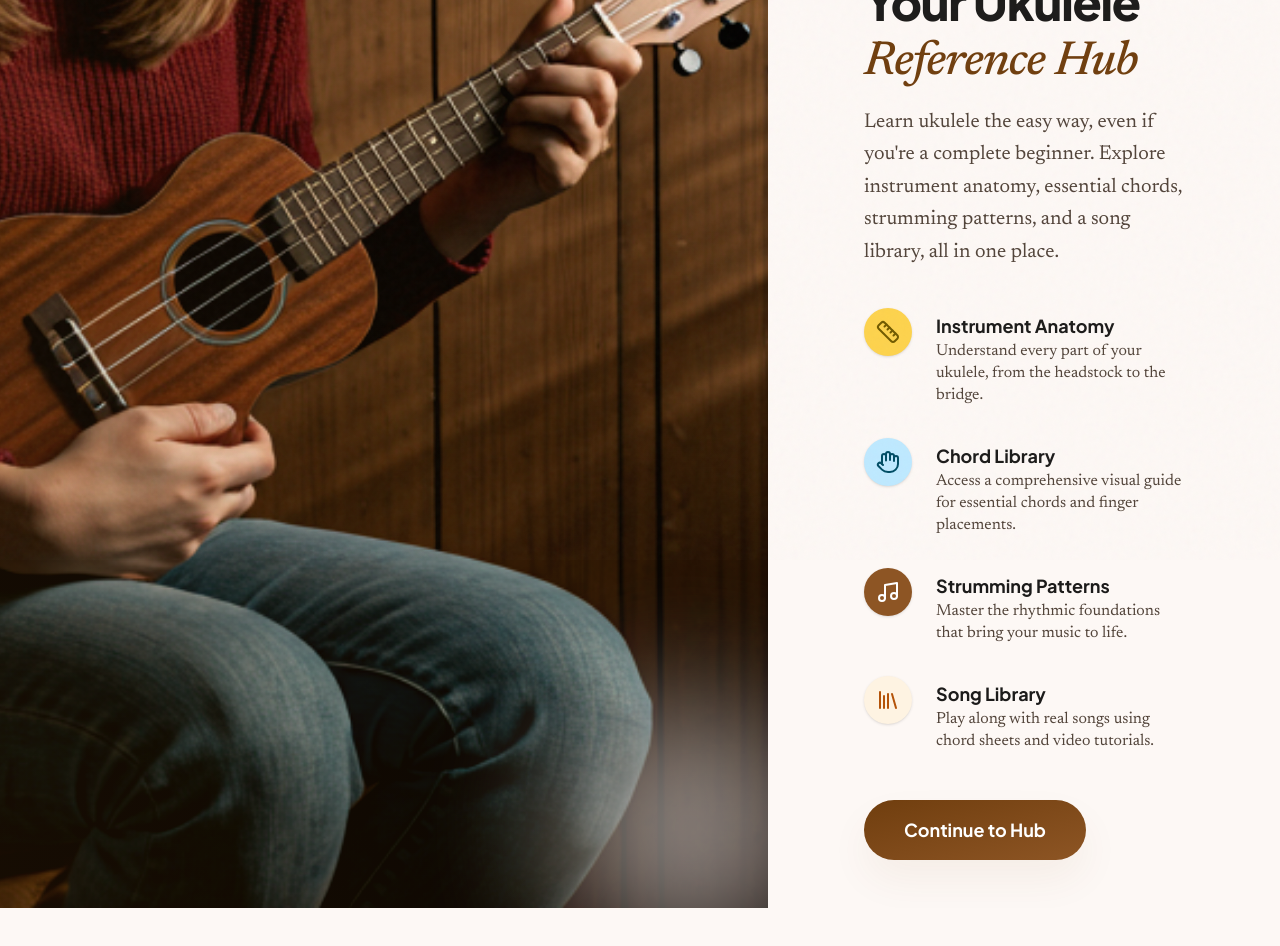
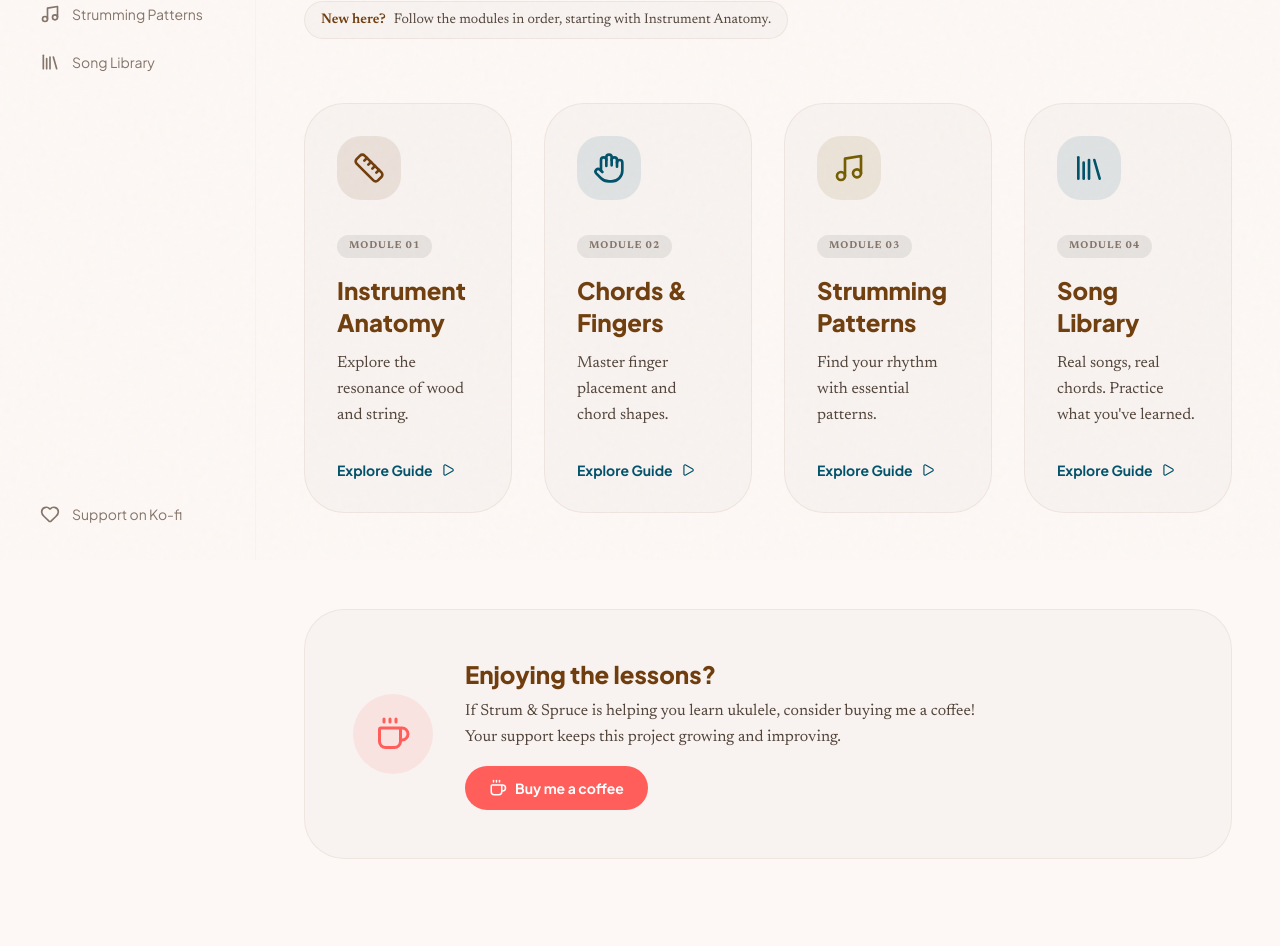
Before and after one commit to DotNetTitan/strum-and-spruce, a React (Vite) app: page / in a window 1280 px wide. Shown: the part 240-1186 px from the top of the page. Before the commit the page ends 1148 px from the top, so only its background shows below. Built offline with nearby package versions, Linux system fonts and the light colour scheme.

Commit message:
Replace splash page with direct dashboard, improve Ko-fi visibility

```diff
--- a/src/App.tsx
+++ b/src/App.tsx
@@ -2,7 +2,6 @@ import React from 'react';
 import { BrowserRouter as Router, Routes, Route, useLocation, StaticRouter } from 'react-router-dom';
 import { motion, AnimatePresence } from 'motion/react';
 import { Analytics } from '@vercel/analytics/react';
-import { cn } from './lib/utils';
 import {
   GrainOverlay,
   TopBar,
@@ -10,7 +9,6 @@ import {
   BottomNav
 } from './components/ui';
 import {
-  Onboarding,
   Dashboard,
   Anatomy,
   ChordsAndFingers,
@@ -45,7 +43,6 @@ function ScrollToTop() {
 
 function AppContent({ serverLocation }: { serverLocation?: string }) {
   const location = useLocation();
-  const isOnboarding = location.pathname === '/';
   const { warmUp } = useUkuleleAudio();
 
   React.useEffect(() => {
@@ -56,22 +53,12 @@ function AppContent({ serverLocation }: { serverLocation?: string }) {
 
   return (
     <div className="relative min-h-screen flex flex-col">
-      {!isOnboarding && <TopBar showBack={location.pathname.includes('/lessons/')} />}
+      <TopBar showBack={location.pathname.includes('/lessons/')} />
 
-      <div
-        className={cn(
-          isOnboarding ? "flex-1" : "flex flex-1 min-h-0 min-w-0 pt-[calc(4rem+env(safe-area-inset-top,0px))]"
-        )}
-      >
-        {!isOnboarding && <Sidebar />}
+      <div className="flex flex-1 min-h-0 min-w-0 pt-[calc(4rem+env(safe-area-inset-top,0px))]">
+        <Sidebar />
 
-        <main
-          className={cn(
-            "relative flex-1 min-w-0",
-            !isOnboarding &&
-              "overflow-x-hidden pb-[max(6.5rem,calc(5rem+env(safe-area-inset-bottom,0px)))] md:pb-0"
-          )}
-        >
+        <main className="relative flex-1 min-w-0 overflow-x-hidden pb-[max(6.5rem,calc(5rem+env(safe-area-inset-bottom,0px)))] md:pb-0">
           <ScrollToTop />
           <AnimatePresence mode="wait">
             <motion.div
@@ -83,7 +70,7 @@ function AppContent({ serverLocation }: { serverLocation?: string }) {
               className="h-full w-full"
             >
               <Routes location={location}>
-                <Route path="/" element={<Onboarding />} />
+                <Route path="/" element={<Dashboard />} />
                 <Route path="/reference-hub" element={<Dashboard />} />
                 <Route path="/lessons" element={<Dashboard />} />
                 <Route path="/lessons/anatomy" element={<Anatomy />} />
@@ -98,7 +85,7 @@ function AppContent({ serverLocation }: { serverLocation?: string }) {
         </main>
       </div>
 
-      {!isOnboarding && <BottomNav />}
+      <BottomNav />
       <GrainOverlay />
     </div>
   );
--- a/src/components/ui/Sidebar.tsx
+++ b/src/components/ui/Sidebar.tsx
@@ -1,5 +1,5 @@
 import { Link, useLocation } from 'react-router-dom';
-import { LayoutDashboard, Ruler, Hand, Music, Library } from 'lucide-react';
+import { LayoutDashboard, Ruler, Hand, Music, Library, Heart } from 'lucide-react';
 import { cn } from '../../lib/utils';
 
 const NAV_ITEMS = [
@@ -15,8 +15,8 @@ export const Sidebar = () => {
 
   return (
     <aside className="hidden md:flex flex-col h-[calc(100vh-4rem-env(safe-area-inset-top,0px))] sticky top-[calc(4rem+env(safe-area-inset-top,0px))] w-64 shrink-0 bg-background border-r border-outline-variant/10 overflow-y-auto no-scrollbar">
-      <div className="p-6">
-        <nav className="space-y-1">
+      <div className="p-6 flex flex-col h-full">
+        <nav className="space-y-1 flex-1">
           {NAV_ITEMS.map((item) => {
             const isActive = location.pathname === item.path;
             return (
@@ -36,6 +36,15 @@ export const Sidebar = () => {
             );
           })}
         </nav>
+        <a
+          href="https://ko-fi.com/strumandspruce"
+          target="_blank"
+          rel="noopener noreferrer"
+          className="flex items-center gap-3 px-4 py-3 rounded-r-full text-outline hover:bg-surface-container-low transition-all duration-300 group"
+        >
+          <Heart size={20} className="text-outline group-hover:text-[#FF5E5B] transition-colors" />
+          <span className="font-headline text-sm group-hover:text-[#FF5E5B] transition-colors">Support on Ko-fi</span>
+        </a>
       </div>
     </aside>
   );
--- a/src/components/ui/TopBar.tsx
+++ b/src/components/ui/TopBar.tsx
@@ -53,7 +53,7 @@ export const TopBar = ({ showBack = false }: TopBarProps) => {
             aria-label="Support on Ko-fi"
           >
             <Heart size={16} className="fill-current" />
-            <span className="hidden sm:inline">Support</span>
+            <span className="inline">Support</span>
           </a>
         </div>
       </div>
--- a/src/pages/Dashboard.tsx
+++ b/src/pages/Dashboard.tsx
@@ -1,6 +1,6 @@
 import { Helmet } from 'react-helmet-async';
-import { Link } from 'react-router-dom';
-import { Ruler, Hand, Music, Library, Play } from 'lucide-react';
+import { Link, useLocation } from 'react-router-dom';
+import { Ruler, Hand, Music, Library, Play, Coffee } from 'lucide-react';
 import { cn } from '../lib/utils';
 
 const GUIDES = [
@@ -43,12 +43,25 @@ const GUIDES = [
 ];
 
 export const Dashboard = () => {
+  const location = useLocation();
+  const isRoot = location.pathname === '/';
+
   return (
     <>
       <Helmet>
-        <title>Reference Hub | Strum & Spruce</title>
-        <meta name="description" content="Your ukulele quick reference guide. Access lessons on instrument anatomy, chords, strumming patterns, and songs." />
-        <link rel="canonical" href="https://strumandspruce.com/reference-hub" />
+        {isRoot ? (
+          <>
+            <title>Strum & Spruce | Learn Ukulele Online</title>
+            <meta name="description" content="Learn ukulele the easy way, even if you're a complete beginner. Explore instrument anatomy, essential chords, strumming patterns, and a song library, all in one place." />
+            <link rel="canonical" href="https://strumandspruce.com" />
+          </>
+        ) : (
+          <>
+            <title>Reference Hub | Strum & Spruce</title>
+            <meta name="description" content="Your ukulele quick reference guide. Access lessons on instrument anatomy, chords, strumming patterns, and songs." />
+            <link rel="canonical" href="https://strumandspruce.com/reference-hub" />
+          </>
+        )}
       </Helmet>
       <div className="flex-1 px-4 sm:px-6 md:px-12 py-8 sm:py-12 max-w-7xl mx-auto w-full min-w-0 pb-4 md:pb-0">
       <header className="mb-10 sm:mb-16">
@@ -80,6 +93,29 @@ export const Dashboard = () => {
           </Link>
         ))}
       </div>
+
+      <section className="bg-surface-container-low rounded-[40px] border border-outline-variant/30 p-8 sm:p-12 mb-24">
+        <div className="flex flex-col sm:flex-row items-center gap-8">
+          <div className="w-20 h-20 rounded-full bg-[#FF5E5B]/10 flex items-center justify-center shrink-0">
+            <Coffee size={36} className="text-[#FF5E5B]" />
+          </div>
+          <div className="text-center sm:text-left">
+            <h3 className="text-2xl font-headline font-extrabold text-primary mb-2">Enjoying the lessons?</h3>
+            <p className="text-on-surface-variant font-body leading-relaxed mb-4 max-w-lg">
+              If Strum & Spruce is helping you learn ukulele, consider buying me a coffee! Your support keeps this project growing and improving.
+            </p>
+            <a
+              href="https://ko-fi.com/strumandspruce"
+              target="_blank"
+              rel="noopener noreferrer"
+              className="inline-flex items-center gap-2 px-6 py-3 rounded-full bg-[#FF5E5B] text-white font-headline font-bold text-sm hover:bg-[#FF5E5B]/90 transition-colors"
+            >
+              <Coffee size={18} />
+              Buy me a coffee
+            </a>
+          </div>
+        </div>
+      </section>
       </div>
     </>
   );
--- a/src/pages/index.ts
+++ b/src/pages/index.ts
@@ -1,4 +1,3 @@
-export { Onboarding } from './Onboarding';
 export { Dashboard } from './Dashboard';
 export { Anatomy } from './Anatomy';
 export { ChordsAndFingers } from './ChordsAndFingers';
```
